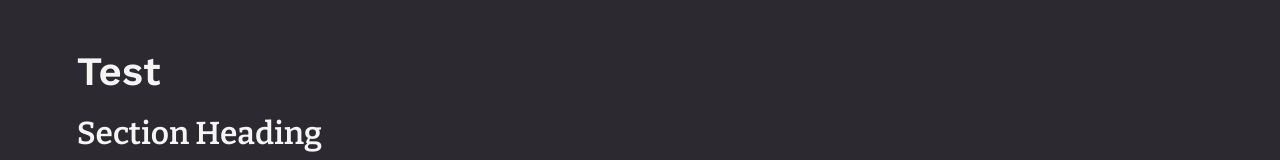
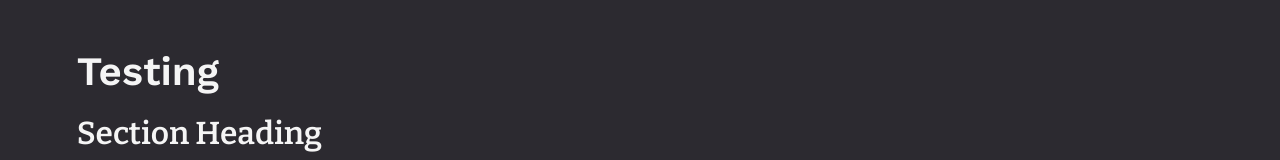
Before and after one commit to nology-tech/accenture-postcourse-nsight, a React (Create React App) app in the folder Frontend/: page /home in a window 1280 px wide. Shown: the top 160 px of the page. Built offline with nearby package versions, Linux system fonts and the light colour scheme.

Commit message:
testing push

```diff
--- a/Frontend/src/pages/Home/Home.tsx
+++ b/Frontend/src/pages/Home/Home.tsx
@@ -5,7 +5,7 @@ import Layout from "../../components/Layout/Layout";
 export const Home = () => {
   return (
     <Layout>
-      <h1>Test</h1>
+      <h1>Testing</h1>
       <h2>Section Heading</h2>
       <h3>Panel Heading</h3>
       <p>
```
